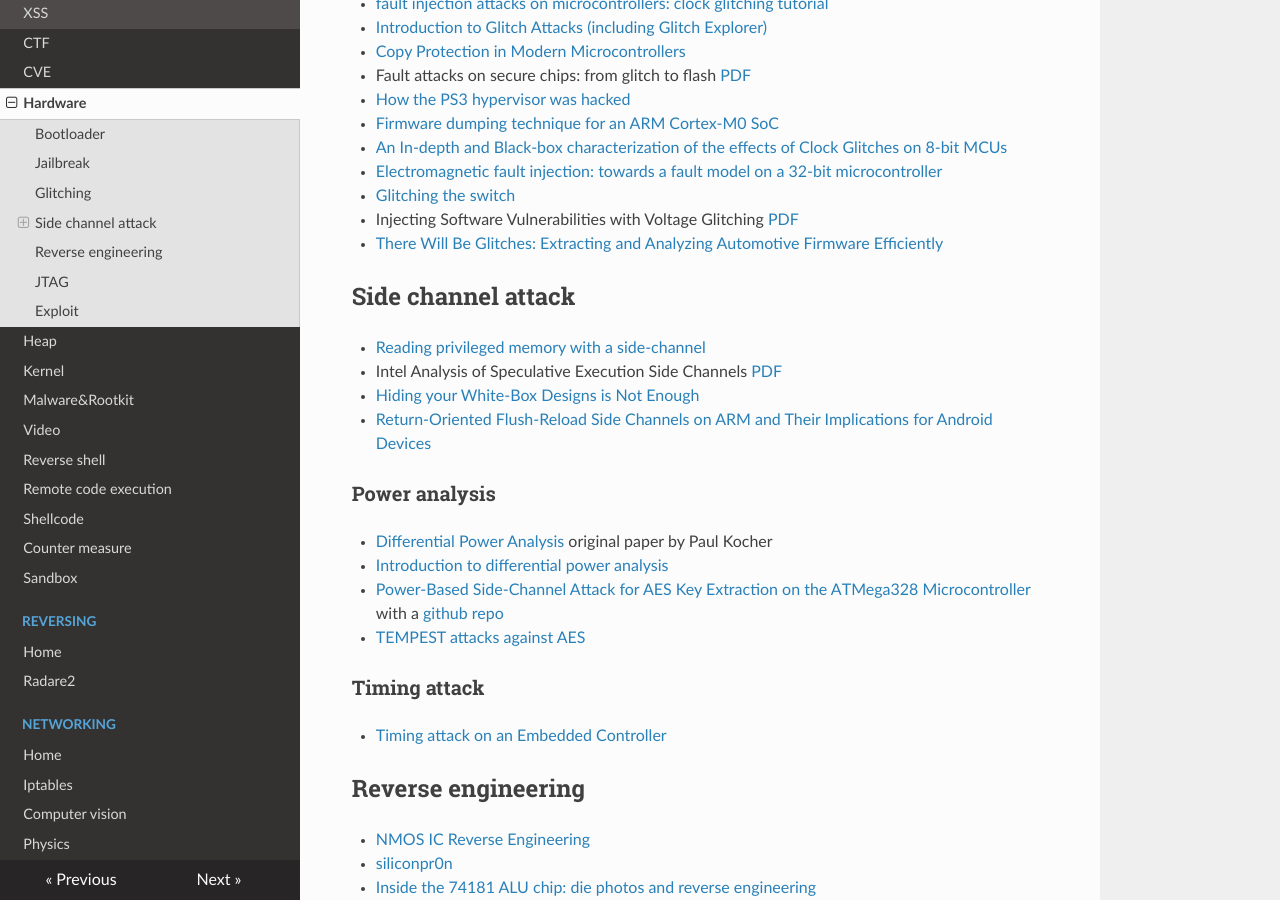
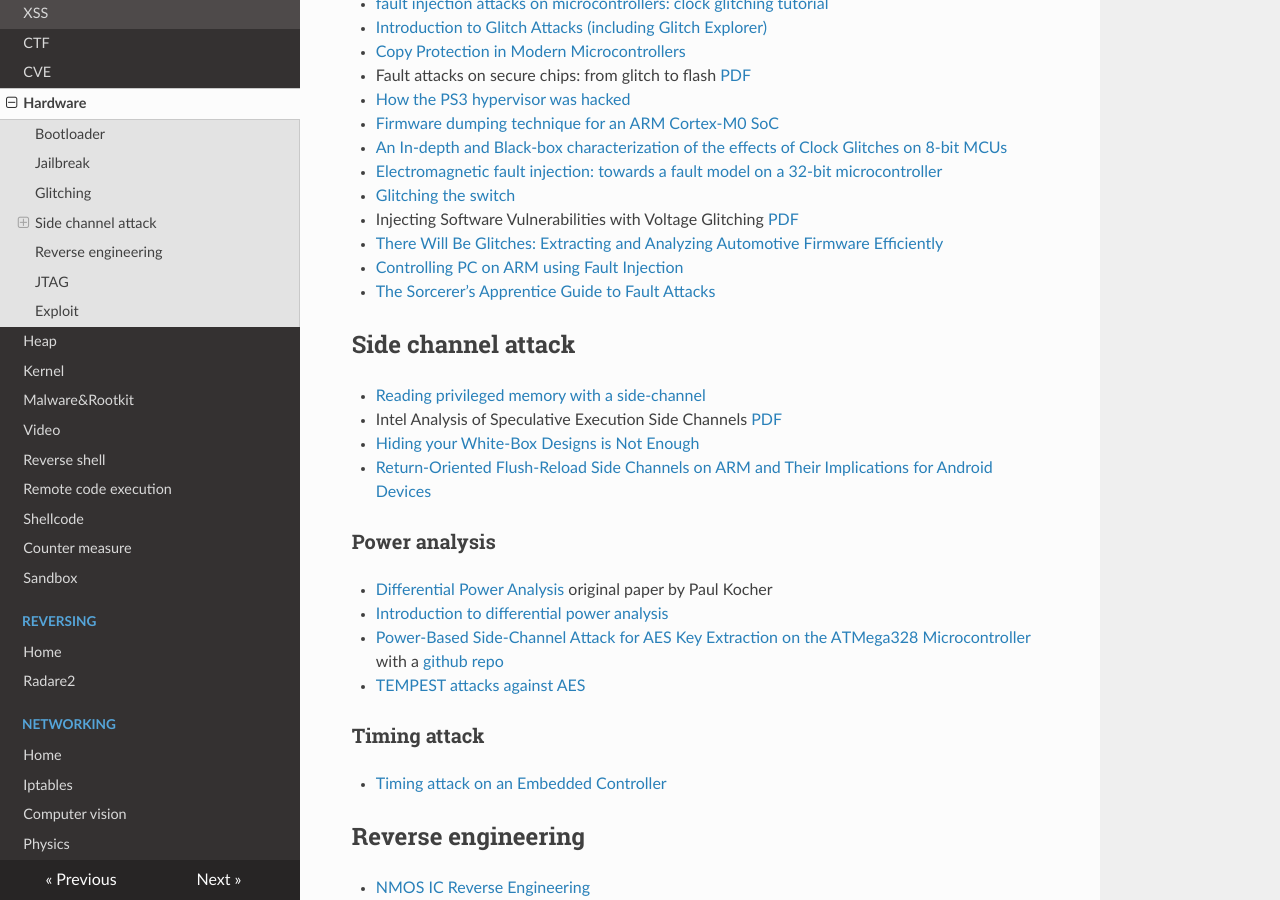
Before and after one commit to gipi/low-level, an MkDocs documentation site: the page built from docs/security/hardware.md, in a window 1280 px wide and 900 px high, scrolled down 1344 px. Built offline with MkDocs 1.6.1, drawn with Linux system fonts in a browser that asks for light colours; nearby versions of some CDN libraries; old or Windows-style settings are respelled for this version of MkDocs.

Commit message:
Update hardware.md

```diff
--- a/docs/security/hardware.md
+++ b/docs/security/hardware.md
@@ -59,6 +59,8 @@ the effects of Clock Glitches on 8-bit MCUs](https://pdfs.semanticscholar.org/0b
  - [Glitching the switch](https://media.ccc.de/v/c4.openchaos.2018.06.glitching-the-switch)
  - Injecting Software Vulnerabilities with Voltage Glitching [PDF](https://yifan.lu/images/2019/01/Injecting_Software_Vulnerabilities_with_Voltage_Glitching.pdf)
  - [There Will Be Glitches: Extracting and Analyzing Automotive Firmware Efficiently](https://www.riscure.com/uploads/2018/11/Riscure_Whitepaper_Analyzing_Automotive_Firmware.pdf)
+ - [Controlling PC on ARM using Fault Injection](https://www.riscure.com/uploads/2017/09/Controlling-PC-on-ARM-using-Fault-Injection.pdf)
+ - [The Sorcerer’s Apprentice Guide to Fault Attacks](https://eprint.iacr.org/2004/100.pdf)
 
 ## Side channel attack
 
```
